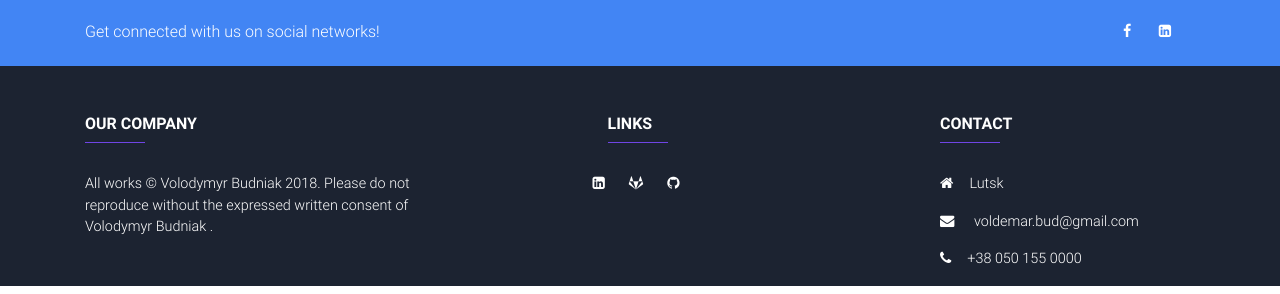
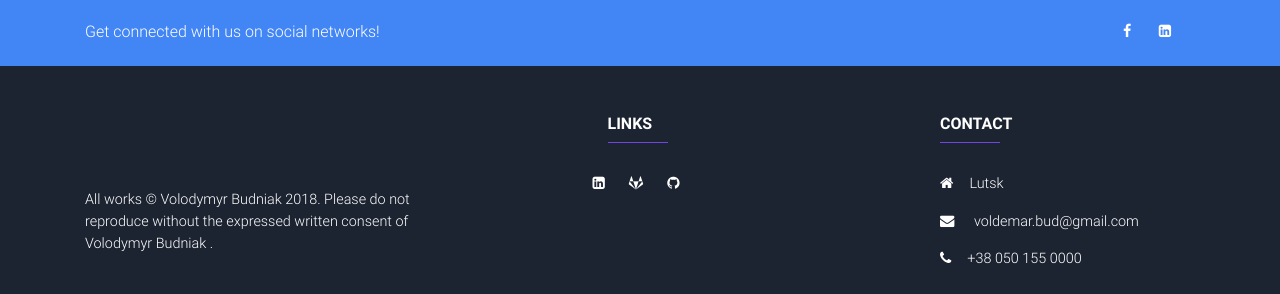
Before and after one commit to VoldemarBud/portfolio_website, a plain HTML site: page index.html in a window 1280 px wide. Shown: the part 3219-3513 px from the top of the page. Drawn offline with Linux system fonts and the light colour scheme; some packages are replaced by stand-ins of ours.

Commit message:
correcting text

```diff
--- a/index.html
+++ b/index.html
@@ -334,9 +334,11 @@
     <div class="row mt-3">
 
       <div class="col-md-3 col-lg-4 col-xl-4 mb-4">
-        <h6 class="text-uppercase font-weight-bold"><strong>Our Company</strong></h6>
-        <hr class="deep-purple accent-2 mb-4 mt-0 d-inline-block mx-auto" style="width: 60px">
-        <p>All works © Volodymyr Budniak  2018. Please do not reproduce without the expressed written consent of Volodymyr Budniak .</p>
+
+        <p style="margin-top: 75px">All works © Volodymyr Budniak  2018. Please do not reproduce without the expressed
+          written
+          consent of
+          Volodymyr Budniak .</p>
       </div>
 
         <div class="col-md-3 col-lg-2 col-xl-2 mx-auto mb-4">
```
